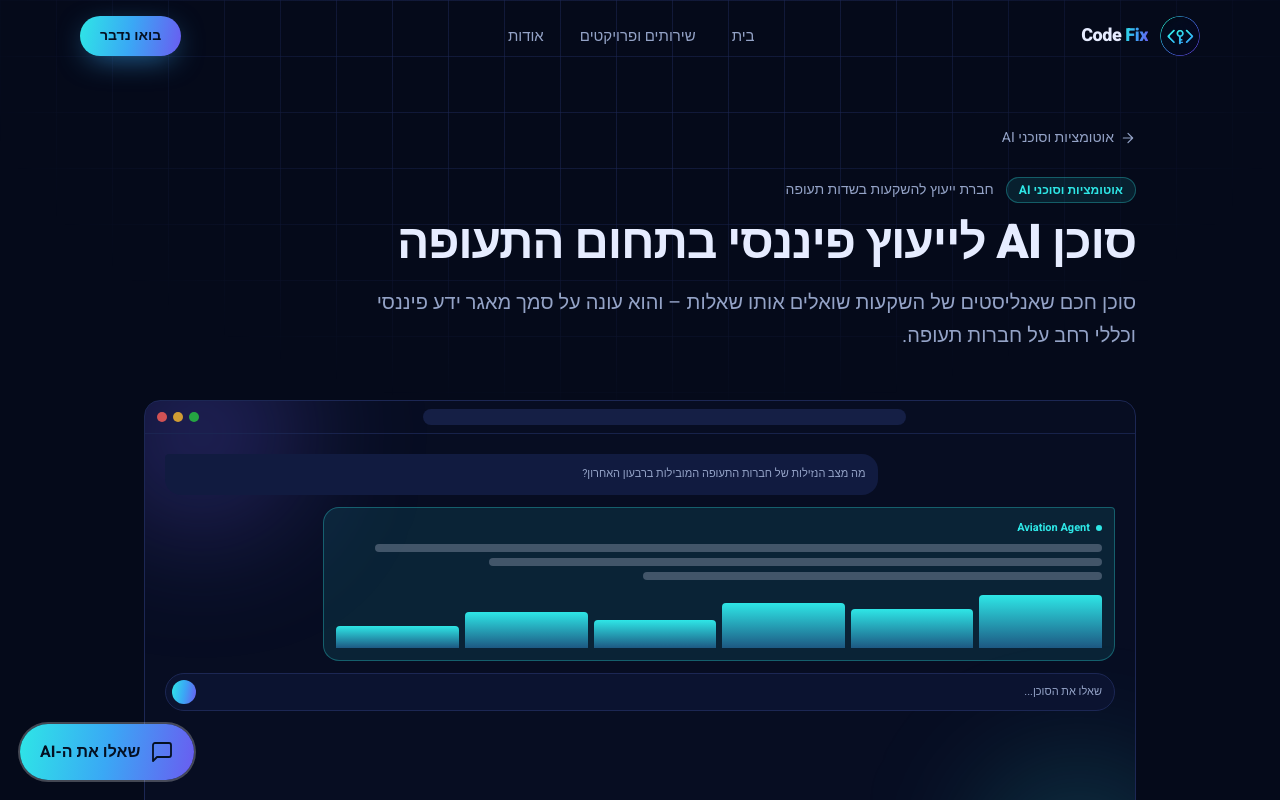
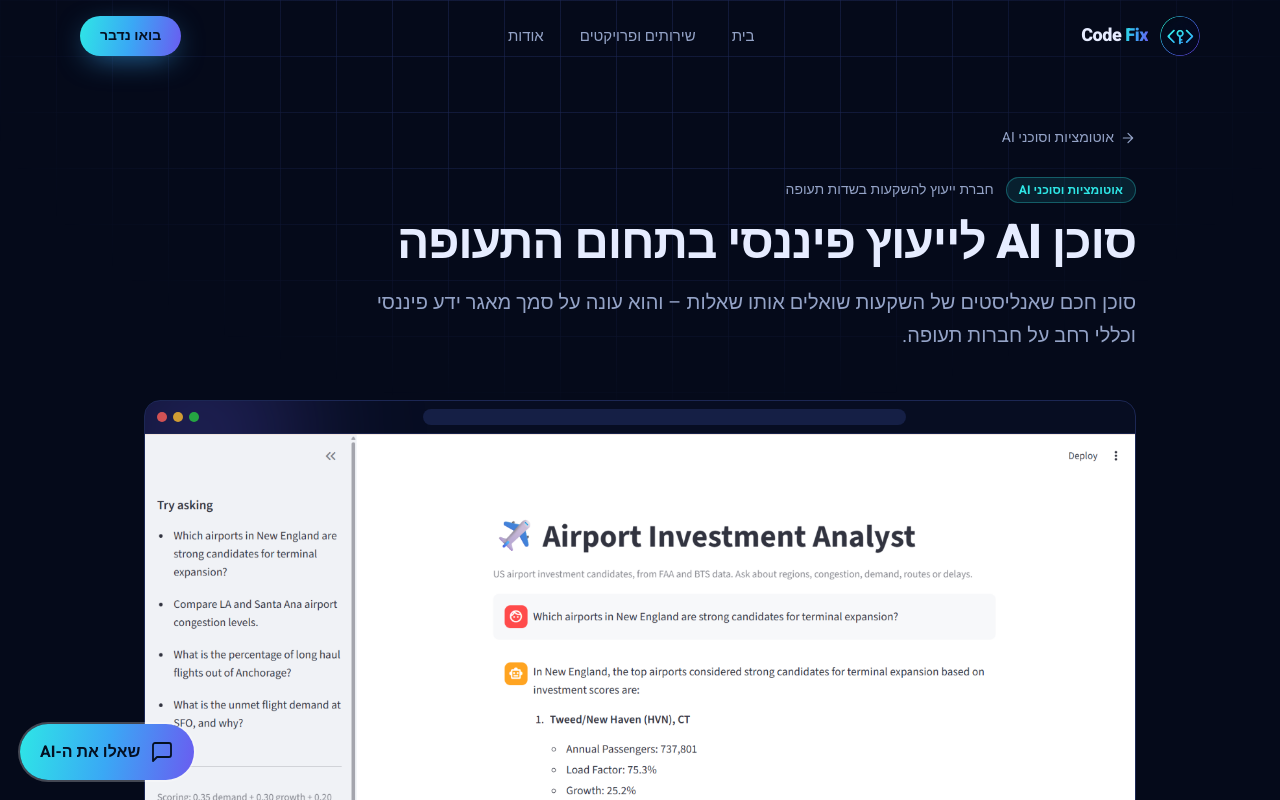
Before and after one commit to RacheliBlass512/codefix, a Next.js app: page /projects/aviation-finance-agent in a window 1280 px wide. Shown: the top 800 px of the page. Built offline with nearby package versions, Linux system fonts and the light colour scheme.

Commit message:
Show real project screenshots in project cards and pages

```diff
--- a/app/projects/[slug]/page.tsx
+++ b/app/projects/[slug]/page.tsx
@@ -55,7 +55,7 @@ export default async function ProjectPage({ params }: Props) {
       </section>
 
       <div className="mx-auto max-w-5xl px-4">
-        <ProjectVisual kind={p.visual} className="reveal aspect-[16/9] sm:aspect-[2/1]" />
+        <ProjectVisual kind={p.visual} image={p.image}className="reveal aspect-[16/9] sm:aspect-[2/1]" />
 
         <div className="mt-14 grid gap-10 md:grid-cols-[1fr_18rem]">
           <div className="space-y-10">
--- a/components/ProjectCard.tsx
+++ b/components/ProjectCard.tsx
@@ -9,7 +9,7 @@ export function ProjectCard({ p, wide = false }: { p: Project; wide?: boolean })
   return (
     <Link href={`/projects/${p.slug}`}
       className={`card reveal group flex flex-col p-3 transition-transform hover:-translate-y-1 ${wide ? "sm:grid sm:grid-cols-[2fr_3fr] sm:items-center" : ""}`}>
-      <ProjectVisual kind={p.visual} className="aspect-[16/10] transition-transform duration-500 group-hover:scale-[1.015]" />
+      <ProjectVisual kind={p.visual} image={p.image}className="aspect-[16/10] transition-transform duration-500 group-hover:scale-[1.015]" />
       <div className="flex flex-1 flex-col p-4">
         {wide
           ? <span className="text-sm text-muted">{p.client}</span>
--- a/components/ProjectVisual.tsx
+++ b/components/ProjectVisual.tsx
@@ -1,9 +1,10 @@
+import Image from "next/image";
 import type { ProjectVisual as Kind } from "@/content/site";
 
-// Stylized UI illustrations per project until screenshots/demos exist. Decorative only (aria-hidden).
-export function ProjectVisual({ kind, className = "" }: { kind: Kind; className?: string }) {
+// Browser frame showing the real screenshot when one exists, else a stylized UI illustration. Decorative only (aria-hidden).
+export function ProjectVisual({ kind, image, className = "" }: { kind: Kind; image?: string; className?: string }) {
   return (
-    <div aria-hidden="true" className={`relative overflow-hidden rounded-2xl border border-line bg-[#070d22] ${className}`}>
+    <div aria-hidden="true" className={`relative flex flex-col overflow-hidden rounded-2xl border border-line bg-[#070d22] ${className}`}>
       <div className="absolute -top-16 -left-10 size-48 rounded-full bg-violet/30 blur-3xl" />
       <div className="absolute -bottom-16 -right-10 size-48 rounded-full bg-cyan/20 blur-3xl" />
       <div className="relative flex items-center gap-1.5 border-b border-line/80 px-3 py-2" dir="ltr">
@@ -12,7 +13,9 @@ export function ProjectVisual({ kind, className = "" }: { kind: Kind; className?
         <span className="size-2.5 rounded-full bg-[#28c840]/80" />
         <span className="mx-auto h-4 w-1/2 rounded-full bg-line/70" />
       </div>
-      <div className="relative p-4 sm:p-5">{views[kind]}</div>
+      {image
+        ? <div className="relative flex-1"><Image src={image} alt="" fill sizes="(min-width: 1024px) 1024px, 100vw" className="object-cover object-top" /></div>
+        : <div className="relative p-4 sm:p-5">{views[kind]}</div>}
     </div>
   );
 }
--- a/content/site.ts
+++ b/content/site.ts
@@ -168,6 +168,7 @@ export type Project = {
   highlights: string[];
   services: string[]; // service slugs
   visual: ProjectVisual;
+  image?: string; // real screenshot in /public/projects - replaces the illustration
   demoUrl?: string; // add when the demo is ready - the button appears automatically
 };
 
@@ -188,6 +189,7 @@ export const projects: Project[] = [
     highlights: ["מאגר ידע פיננסי וענפי רחב", "שאלות בשפה חופשית", "תשובות מבוססות על המידע שנאסף"],
     services: ["ai-agents"],
     visual: "agent",
+    image: "/projects/aviation-finance-agent.png",
   },
   {
     slug: "mortgage-advisor-website",
@@ -203,6 +205,7 @@ export const projects: Project[] = [
     highlights: ["עיצוב שמשדר אמינות", "מותאם למובייל", "דרכי יצירת קשר בולטות"],
     services: ["business-websites"],
     visual: "landing",
+    image: "/projects/mortgage-advisor-website.png",
   },
   {
     slug: "job-search-manager",
```
Also changed, not shown: public/projects/aviation-finance-agent.png (added), public/projects/mortgage-advisor-website.png (added).
